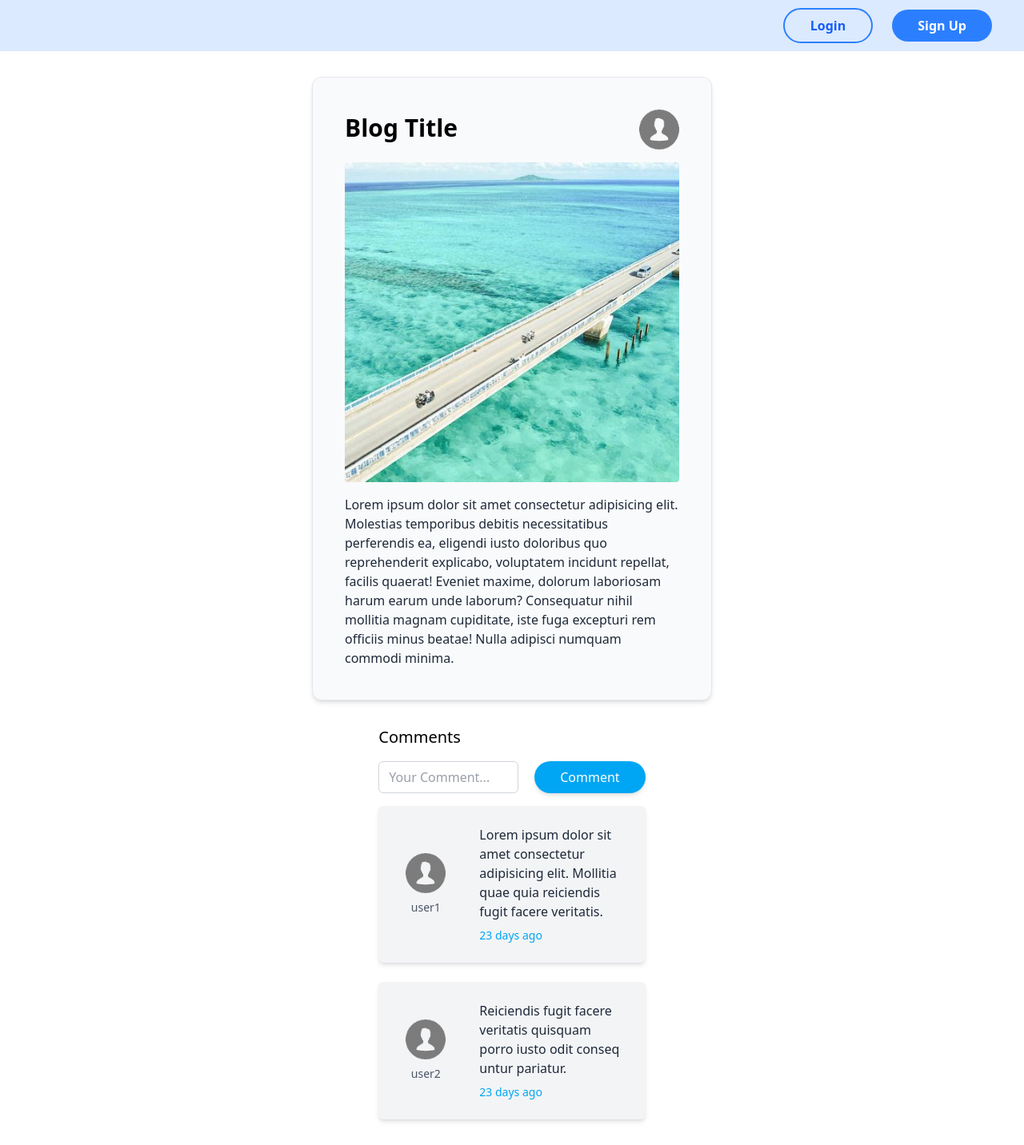
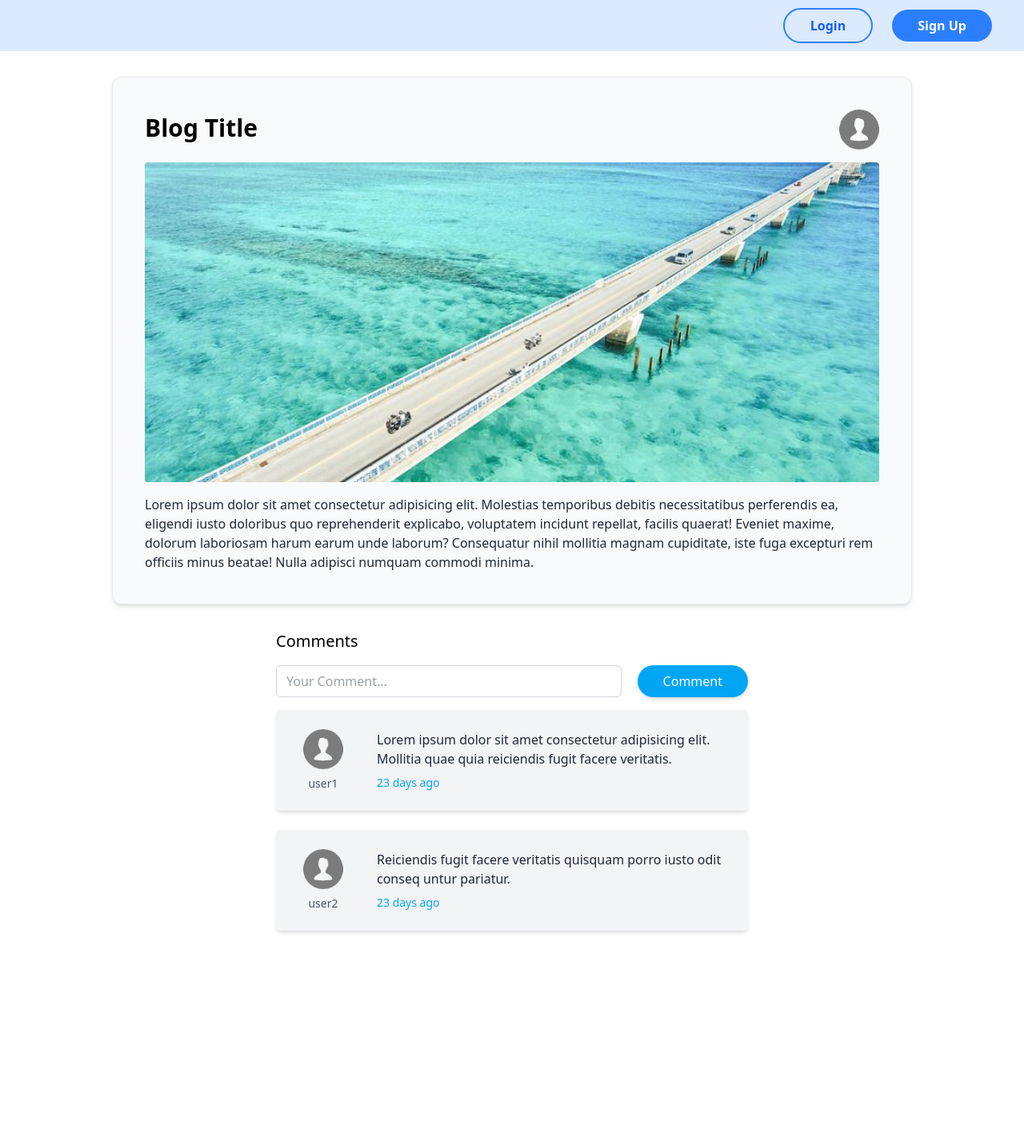
Before and after one commit to takanorishinagawa/teamdev_20, a Next.js app: page /articles/1 in a window 1280 px wide. Shown: the whole page at 80% size. After the commit the page ends 1196 px from the top, so only its background shows below. Built offline with nearby package versions, Linux system fonts and the light colour scheme; no server answers.

Commit message:
順番変更_20250816_23-24

```diff
--- a/prettier.config.js
+++ b/prettier.config.js
@@ -1,7 +1,7 @@
 module.exports = {
   plugins: [
+    "@trivago/prettier-plugin-sort-imports",
     "prettier-plugin-tailwindcss",
-    "@trivago/prettier-plugin-sort-imports",
   ],
   importOrder: [
     "^react",
--- a/src/app/articles/[id]/page.tsx
+++ b/src/app/articles/[id]/page.tsx
@@ -38,7 +38,7 @@ export default function page() {
   ];
   return (
     <>
-      <div className="mx-auto my-8 w-1/2 space-y-4 rounded-xl border border-gray-200 bg-gray-50 p-10 shadow-md">
+      <div className="mx-auto my-8 space-y-4 rounded-xl border border-gray-200 bg-gray-50 p-10 shadow-md">
         {/* 記事タイトルとユーザーアイコン */}
         <div className="flex justify-between">
           <h1 className="font-bold" style={{ fontSize: "30px" }}>
@@ -67,7 +67,7 @@ export default function page() {
       </div>
 
       {/* コメントエリア */}
-      <div className="mx-auto my-8 w-1/3 space-y-4">
+      <div className="mx-auto my-8 max-w-[750px] space-y-4 px-20">
         <h2 className="text-xl">Comments</h2>
         {/* 入力欄 */}
         <div className="flex justify-between">
```
